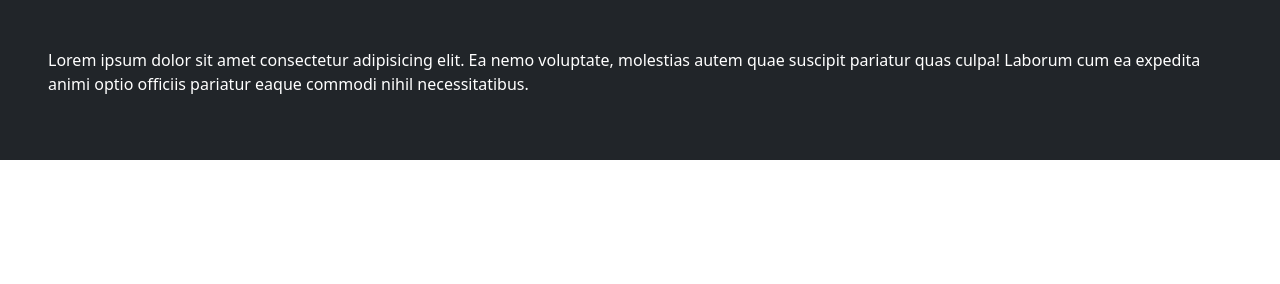
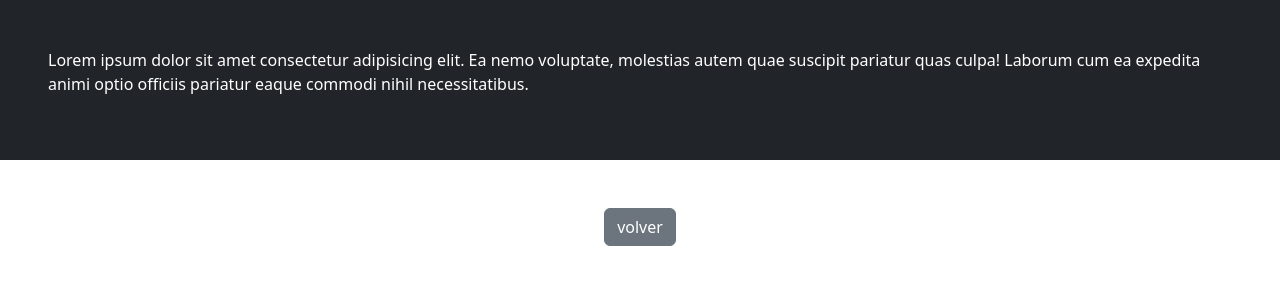
Before and after one commit to mduob/web_desafioLatam, a plain HTML site: page BootstrapLessons/desarrolloActividad1.html in a window 1280 px wide. Drawn offline with nearby package versions, Linux system fonts and the light colour scheme.

Commit message:
agrega botones para navegación

```diff
--- a/BootstrapLessons/desarrolloActividad1.html
+++ b/BootstrapLessons/desarrolloActividad1.html
@@ -8,7 +8,11 @@
 </head>
 <body>
     <div class="bg-dark text-white p-5 text-start">
-                <p>Lorem ipsum dolor sit amet consectetur adipisicing elit. Ea nemo voluptate, molestias autem quae suscipit pariatur quas culpa! Laborum cum ea expedita animi optio officiis pariatur eaque commodi nihil necessitatibus.</p>
-                </div>
+        <p>Lorem ipsum dolor sit amet consectetur adipisicing elit. Ea nemo voluptate, molestias autem quae suscipit pariatur quas culpa! Laborum cum ea expedita animi optio officiis pariatur eaque commodi nihil necessitatibus.</p>
+    </div>
+    <div class="container text-center mt-5">
+        <a href="/BootstrapLessons/actividadades.html" class="btn btn-secondary">volver</a>
+    </div>
+
 </body>
 </html>
```
Also changed, not shown: BootstrapLessons/SeccionGrillas.html (+3 -0 lines), BootstrapLessons/actividadades.html (+1 -0 lines).
